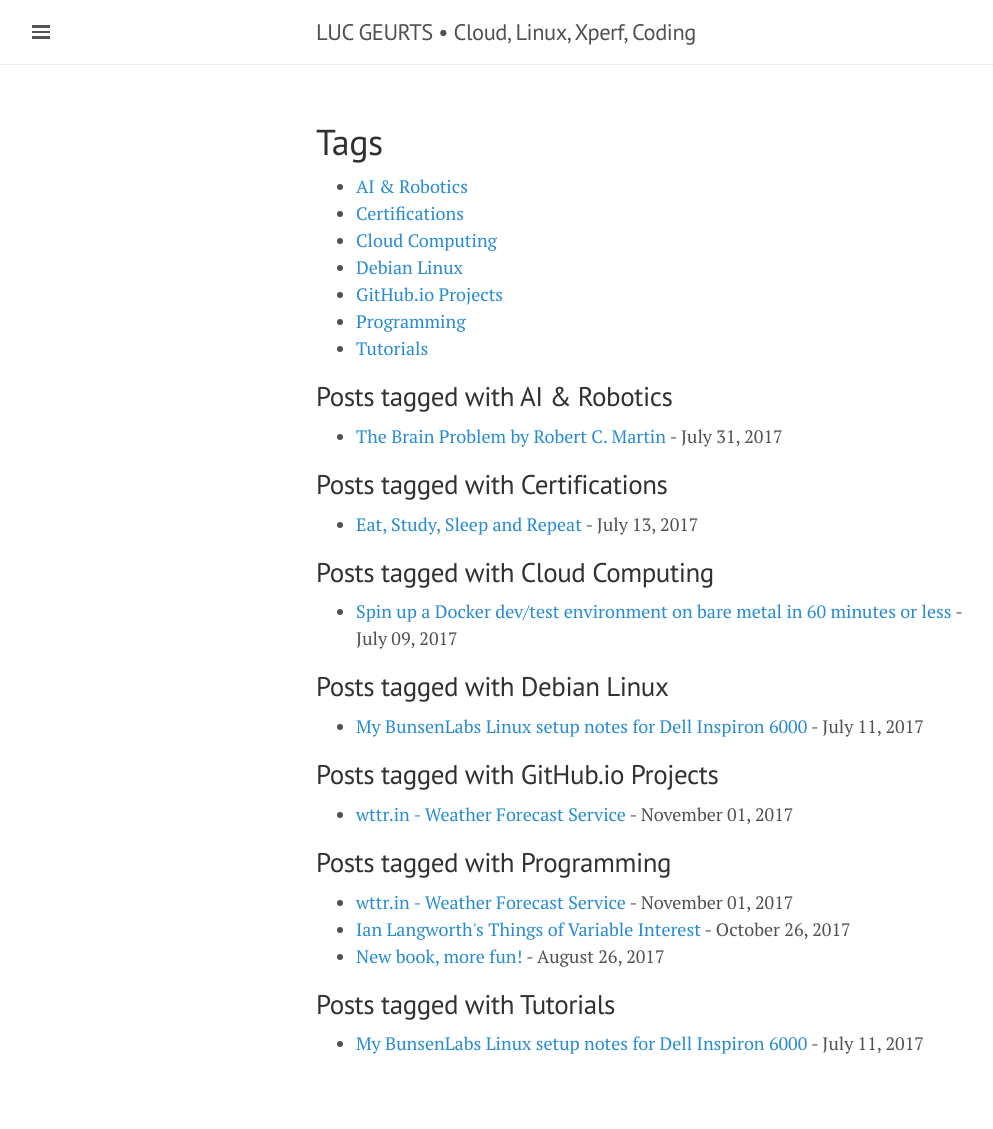
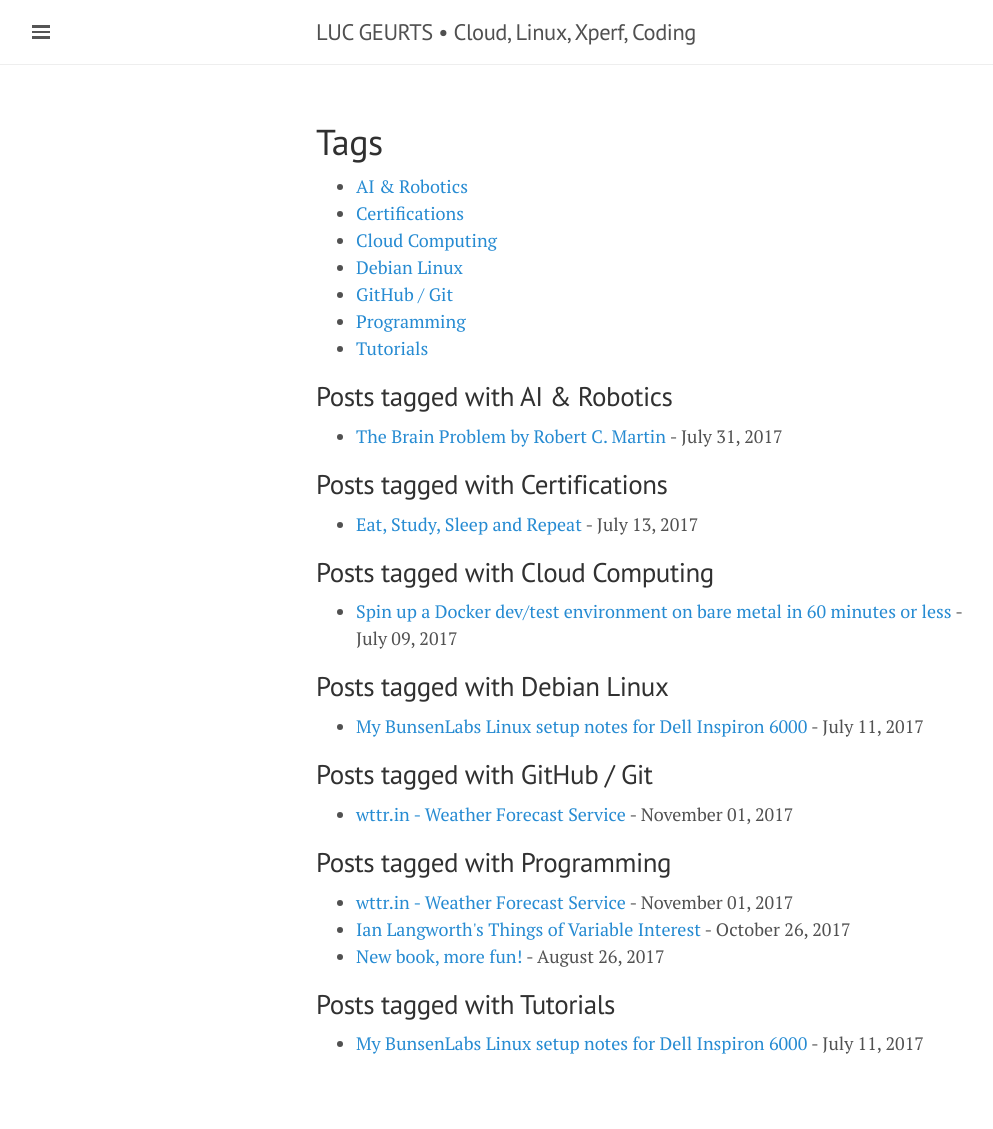
Before and after one commit to lgeurts/lgeurts.github.io, a Jekyll site: the page built from tags.html, in a window 1280 px wide. Shown: the whole page, without its empty margins (0-993 px from the left). Built offline with Jekyll 4.4.1, drawn with Linux system fonts in a browser that asks for light colours; nearby versions of some CDN libraries.

Commit message:
Update 2017-11-01-wttr.in-weather-forecast.md

```diff
--- a/_posts/2017-11-01-wttr.in-weather-forecast.md
+++ b/_posts/2017-11-01-wttr.in-weather-forecast.md
@@ -4,7 +4,7 @@ title: wttr.in - Weather Forecast Service
 read_time: true
 comments: true
 category: Open Source
-tags: [ GitHub.io Projects, Programming ]
+tags: [ GitHub / Git, Programming ]
 ---
 
 [wttr.in](https://github.com/chubin/wttr.in) is a ***weather forecast service*** that supports console ANSI-sequences for curl, httpie or wget; HTML for web browsers; or PNG for graphical viewers.
```
